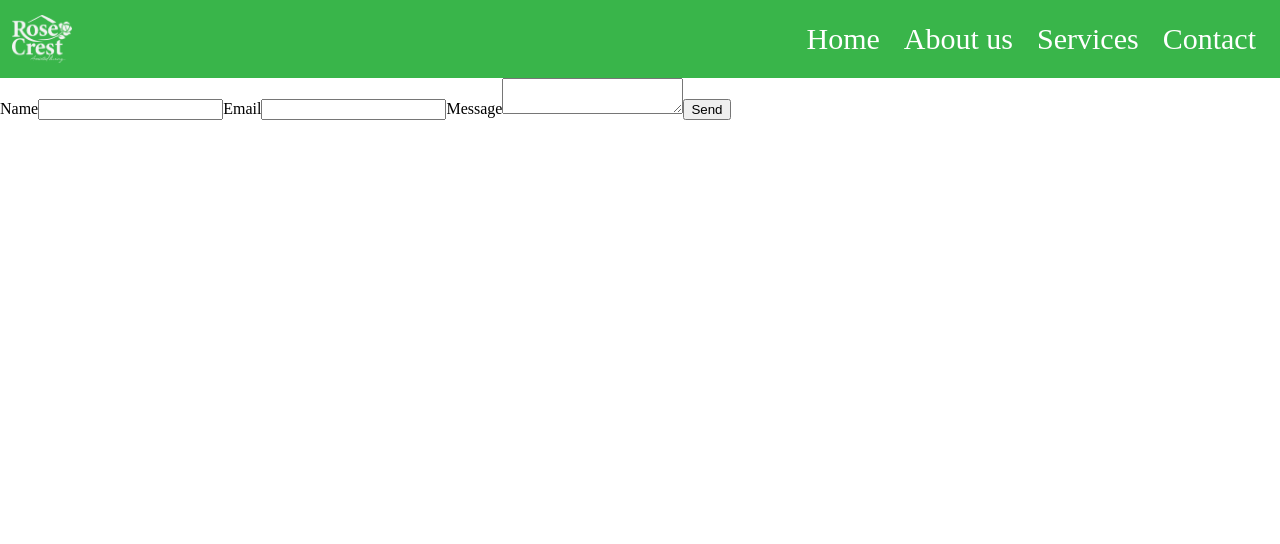
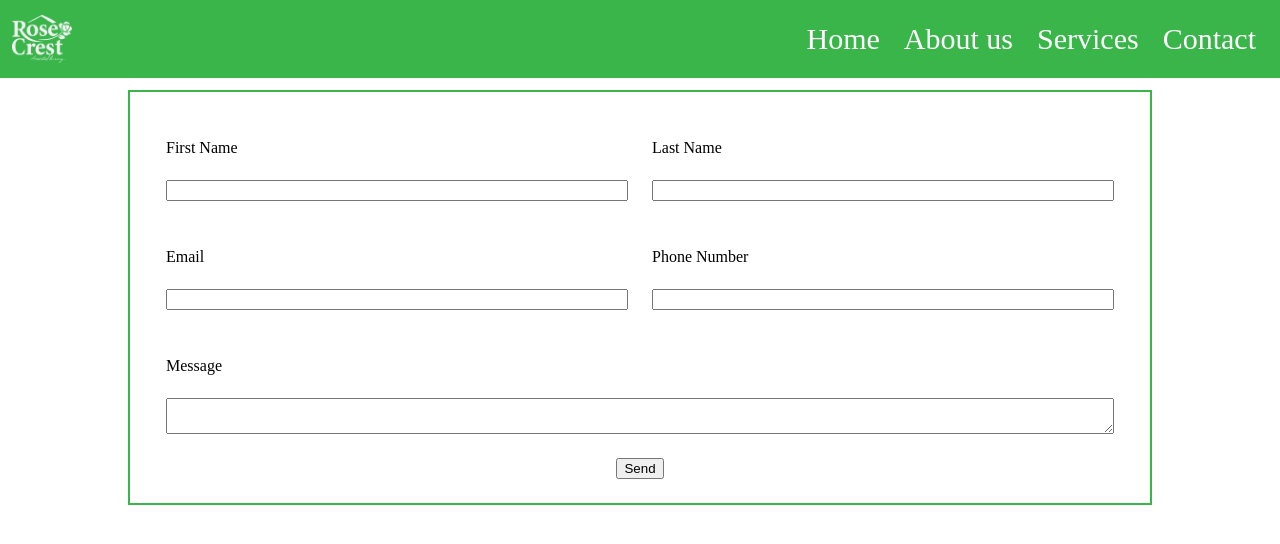
Before and after one commit to RysonShalvis/RoseCrest-Website, a React (Vite) app: page /contact in a window 1280 px wide. Shown: the top 544 px of the page. Built offline with nearby package versions, Linux system fonts and the light colour scheme.

Commit message:
add updates to contact us

```diff
--- a/src/components/ContactUs.jsx
+++ b/src/components/ContactUs.jsx
@@ -1,16 +1,28 @@
 import { useRef, useState } from "react";
+import "../scss/_contact-us.scss";
 import emailjs from "@emailjs/browser";
 
 export const ContactUs = () => {
   const form = useRef();
-  const [name, setName] = useState("");
-  const [email, setEmail] = useState("");
-  const [message, setMessage] = useState("");
+  const [contact, setContact] = useState({
+    firstName: "",
+    lastName: "",
+    email: "",
+    phone: "",
+    message: "",
+  });
   const [messageSent, setMessageSent] = useState(false);
   const handleOnChange = (event) => {
-    if (event.target.name === "user_name") setName(event.target.value);
-    if (event.target.name === "user_email") setEmail(event.target.value);
-    if (event.target.name === "message") setMessage(event.target.value);
+    if (event.target.name === "user_first_name")
+      setContact({ ...contact, firstName: event.target.value });
+    if (event.target.name === "user_last_name")
+      setContact({ ...contact, lastName: event.target.value });
+    if (event.target.name === "user_email")
+      setContact({ ...contact, email: event.target.value });
+    if (event.target.name === "user_phone")
+      setContact({ ...contact, phone: event.target.value });
+    if (event.target.name === "message")
+      setContact({ ...contact, message: event.target.value });
   };
 
   const sendEmail = (e) => {
@@ -26,9 +38,13 @@ export const ContactUs = () => {
       .then(
         (result) => {
           console.log(result.text);
-          setName("");
-          setEmail("");
-          setMessage("");
+          setContact({
+            firstName: "",
+            lastName: "",
+            email: "",
+            phone: "",
+            message: "",
+          });
           setMessageSent(true);
         },
         (error) => {
@@ -38,28 +54,60 @@ export const ContactUs = () => {
   };
 
   return (
-    <form className="contact-us" ref={form} onSubmit={sendEmail}>
-      <label>Name</label>
+    <div className="contact-us">
+      <form ref={form} onSubmit={sendEmail}>
+        <div className="input-container">
+          <label>First Name</label>
           <input
             onChange={handleOnChange}
             type="text"
-        name="user_name"
-        value={name}
+            name="user_first_name"
+            value={contact.firstName}
           />
+        </div>
+
+        <div className="input-container">
+          <label>Last Name</label>
+          <input
+            onChange={handleOnChange}
+            type="text"
+            name="user_last_name"
+            value={contact.lastName}
+          />
+        </div>
+
+        <div className="input-container">
           <label>Email</label>
           <input
             onChange={handleOnChange}
             type="email"
             name="user_email"
-        value={email}
+            value={contact.email}
           />
+        </div>
+
+        <div className="input-container">
+          <label>Phone Number</label>
+          <input
+            onChange={handleOnChange}
+            type="text"
+            name="user_phone"
+            value={contact.phone}
+          />
+        </div>
+
+        <div className="input-container message">
           <label>Message</label>
-      <textarea onChange={handleOnChange} name="message" value={message} />
+          <textarea
+            onChange={handleOnChange}
+            name="message"
+            value={contact.message}
+          />
+        </div>
+
         <input type="submit" value="Send" />
-      {messageSent &&
-      <p>Your message has been sent successfully!</p>
-      }
-
       </form>
+      {messageSent && <p>Your message has been sent successfully!</p>}
+    </div>
   );
 };
--- a/src/scss/_contact-us.scss
+++ b/src/scss/_contact-us.scss
@@ -1,5 +1,42 @@
 @import "./variables";
 
 .contact-us {
+  display: flex;
+  flex-direction: column;
+  justify-content: center;
+  align-items: center;
 
+  form {
+    display: flex;
+    justify-content: center;
+    align-items: center;
+    border: solid 2px $primaryColor;
+    width: 80%;
+    padding: 24px;
+    flex-wrap: wrap;
+    margin-top: $spacing;
+
+    .input-container {
+      display: flex;
+      align-items: center;
+      justify-content: center;
+      flex-direction: column;
+      padding: $spacing;
+
+      label,
+      input,
+      textarea {
+        margin: $spacing;
+        width: 100%;
+      }
+
+      &:not(.message) {
+        width: 50%;
+      }
+
+      &.message {
+        width: 100%;
+      }
+    }
+  }
 }
```
Lines whose indentation alone changed are shown as unchanged.
